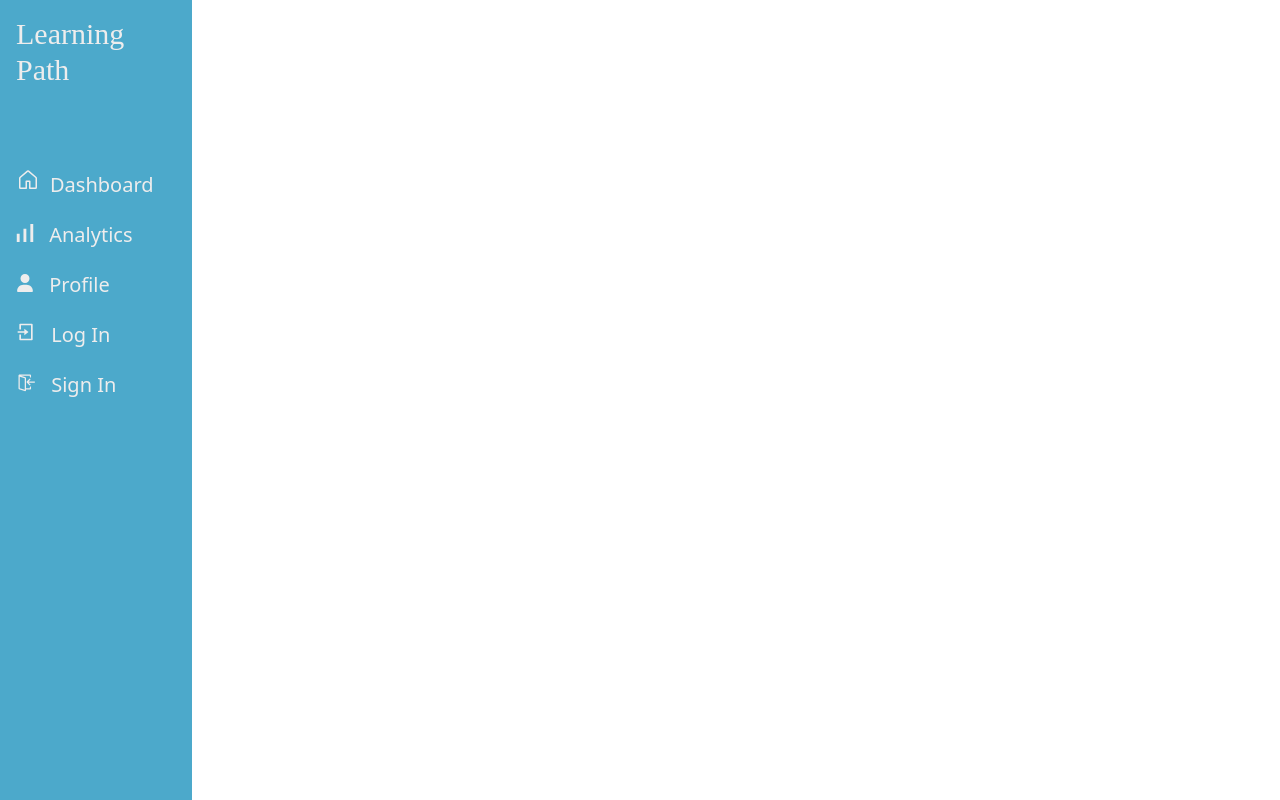
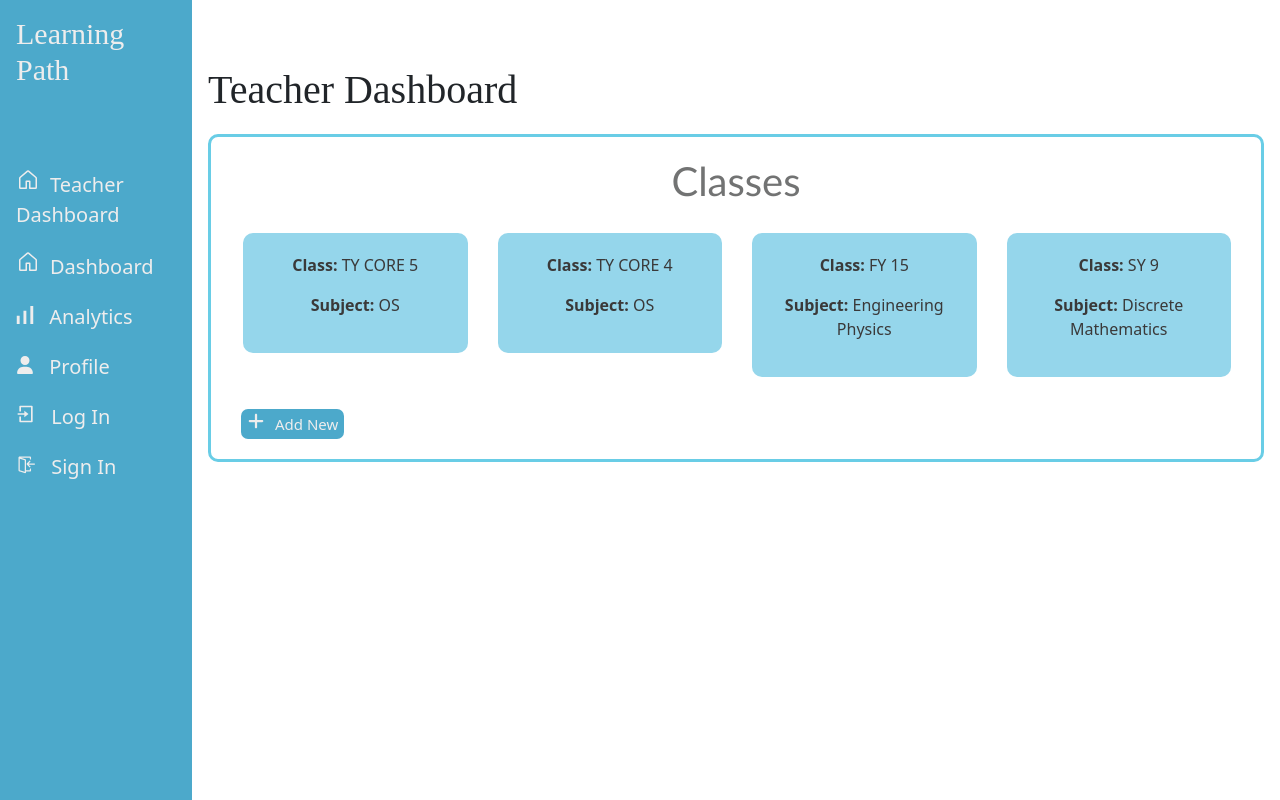
Before and after one commit to akshaypatra/LearningPathDashboard-frontend, a React (Create React App) app: page /teacher in a window 1280 px wide. Built offline with nearby package versions, Linux system fonts and the light colour scheme.

Commit message:
created interface for teacher dashboard

```diff
--- a/src/App.css
+++ b/src/App.css
@@ -86,15 +86,22 @@ margin: 0px;
 
 
 
-/* Teacher Dasboard .js */
+/* student Dasboard .js */
 
 
-.teacher-dashboard-header{
+.student-dashboard-header{
   font-family: cursive;
   font-size: 40px;
   margin-bottom:20px;
 }
-.LearningPathsSection-teacher{
+
+.student-dashboard-class{
+  color: rgb(115, 186, 247);
+  margin-bottom:20px;
+  text-align: center;
+}
+
+.LearningPathsSection-student{
   border: 1px ;
   border-radius: 20px;
   background-color: rgb(240, 237, 237) ;
@@ -116,9 +123,74 @@ margin: 0px;
   cursor:pointer;
 }
 
-.LearningPathsSection-teacher-header{
+.LearningPathsSection-student-header{
      font-family: cursive;
      font-size: 28px;
+}
+
+
+/* Teacher Dashboard.js */
+
+.teacher-dashboard-header{
+  font-family: cursive;
+  font-size: 40px;
+  margin-bottom:20px;
+}
+
+.teacher-subject-section{
+  border: 3px solid rgb(105, 205, 230);
+  padding-top: 20px;
+  border-radius: 10px;
+  padding-bottom: 20px;
+}
+
+.teacher-subject-header{
+  text-align: center;
+  font-family: 'Gill Sans', 'Gill Sans MT', Calibri, 'Trebuchet MS', sans-serif;
+  color: rgb(114, 115, 115);
+}
+
+.teacher-subject-container{
+  display:grid;
+  grid-template-columns: 25% 25% 25% 25%;
+  list-style: none;
+}
+
+.teacher-subject-item{
+
+
+  display: flex;
+  flex-direction: column;
+}
+
+.teacher-subject-item-link{
+  margin-right: 30px;
+  margin-top: 20px;
+  background-color: rgb(149, 214, 235);
+  padding: 20px;
+  text-align: center;
+  border-radius: 10px;
+  text-decoration: none;
+  color: rgb(58, 57, 57);
+}
+
+.teacher-subject-item-link:hover{
+  background-color: rgba(149, 214, 235, 0.78);
+}
+
+.learning-path-create-button{
+  margin-left: 30px;
+}
+
+@media (max-width: 1200px){
+  .teacher-dashboard-header{
+    text-align: center;
+  }
+  .teacher-subject-container{
+    display:flex;
+    flex-direction: column;
+    list-style: none;
+  }
 }
 
 
--- a/src/App.js
+++ b/src/App.js
@@ -1,9 +1,9 @@
 
 import './App.css';
-import TeacherDashboard from './pages/TeacherDashboard';
+import StudentDashboard from './pages/StudentDashboard';
 import NavBar from './components/NavBar';
 import { BrowserRouter,Routes,Route } from 'react-router-dom';
-import AddNewLearningPath from './components/AddNewLearningPath';
+import AddNewLearningPath from './components/TeacherDashboard Components/AddNewLearningPath';
 import { useState } from 'react';
 import Alert from './components/Alert';
 import { LearningPathProvider } from './Context/LearningPathContext';
@@ -11,6 +11,8 @@ import ProfilePage from './pages/ProfilePage';
 import AnalyticsPage from './pages/AnalyticsPage';
 import LoginPage from './pages/LoginPage';
 import SignupPage from './pages/SignupPage';
+import TeacherDashboard from './pages/TeacherDashboard';
+import SubjectWiseLearningPath from './components/TeacherDashboard Components/SubjectWiseLearningPath';
 
 function App() {
 
@@ -38,8 +40,9 @@ function App() {
         <Alert alert={alert}/>
         <LearningPathProvider>
         <Routes>
-
-          <Route path='/'  element={<TeacherDashboard showAlert={showAlert} />}  />
+          <Route path='/teacher'  element={<TeacherDashboard showAlert={showAlert} />}  />
+          <Route path="/learning-path/:classId/:subjectCode/:subject" element={<SubjectWiseLearningPath />} />
+          <Route path='/student'  element={<StudentDashboard showAlert={showAlert} />}  />
           <Route path='/new-learning-path' element={<AddNewLearningPath showAlert={showAlert} />} />
           <Route path='/profile' element={<ProfilePage showAlert={showAlert} />} />
           <Route path='/analytics' element={<AnalyticsPage showAlert={showAlert} />} />
--- a/src/components/NavBar.js
+++ b/src/components/NavBar.js
@@ -11,7 +11,8 @@ export default function NavBar() {
     <div className='navbar'>
         <h1 className='navbar-header'>Learning Path</h1>
         <div className='navbar-links'>
-            <Link to='/' className='navbar-link-dashboard'> <GoHome size={24}  className='react-icons' />Dashboard</Link>
+            <Link to='/teacher' className='navbar-link-dashboard'> <GoHome size={24}  className='react-icons' />Teacher Dashboard</Link>
+            <Link to='/student' className='navbar-link-dashboard'> <GoHome size={24}  className='react-icons' />Dashboard</Link>
             <Link to='/analytics' className='navbar-link-dashboard'> <SiSimpleanalytics size={18}  className='react-icons' /> Analytics</Link>
             <Link to='/profile' className='navbar-link-dashboard'> <FaUser size={18}  className='react-icons' /> Profile</Link>
             <Link to='/login' className='navbar-link-dashboard'><RiLoginBoxLine className='react-icons'   />   Log In</Link>
--- a/src/components/AddNewLearningPath.js
+++ b/src/components/TeacherDashboard Components/AddNewLearningPath.js
@@ -1,13 +1,17 @@
 import React, { useState,useContext } from 'react';
 import { TextField, Button, Typography, Paper, Grid2 } from '@mui/material';
 import LearningPathComponent from './LearningPathComponent'; // Import the learning path component
-import { LearningPathContext } from '../Context/LearningPathContext';
+import { LearningPathContext } from '../../Context/LearningPathContext';
 
 export default function AddNewLearningPath(props) {
+  const [className,setClassName]=useState('TY CORE 5');
+  const [classID,setClassID]=useState('TYCORE5');
+  const [subjectName, setSubjectName] = useState("Computer Science");
+  const [subjectCode, setSubjectCode] = useState("21BTCS0016");
   const [unitNumber, setUnitNumber] = useState(1);
   const [generateLearningPath, setGenerateLearningPath] = useState(false);
   const [unitName, setUnitName] = useState("");
-  const [subjectName, setSubjectName] = useState("Computer Science");
+
   const [topics, setTopics] = useState([{ topicName: "", day: 1 }]);
   const [units, setUnits] = useState([]);
   const [globalDay, setGlobalDay] = useState(1);
@@ -32,7 +36,10 @@ export default function AddNewLearningPath(props) {
   const generatePath = () => {
     const newLearningPath = {
       learningPathId: String(learningPaths.length + 1),  // Assign a unique ID based on the current number of paths
+      classID,
+      className,
       subjectName,
+      subjectCode,
       learningPath: [...units],
     };
 
@@ -66,6 +73,7 @@ export default function AddNewLearningPath(props) {
 
   const finalData = {
     subjectName,
+    className,
     units
   };
 
@@ -75,12 +83,46 @@ export default function AddNewLearningPath(props) {
     <Paper elevation={3} style={{ padding: '20px', maxWidth: '600px', margin: 'auto' }}>
       <Typography variant="h4" gutterBottom>Add New Learning Path</Typography>
       <form onSubmit={handleSubmit}>
+
+
+      <TextField
+          label="Class Name"
+          variant="outlined"
+          fullWidth
+          value={className}
+          onChange={(e) => setClassName(e.target.value)}
+          required
+          margin="normal"
+        />
+
+      <TextField
+          label="Class ID"
+          variant="outlined"
+          fullWidth
+          value={classID}
+          onChange={(e) => setClassID(e.target.value)}
+          required
+          margin="normal"
+        />
+
+
         <TextField
           label="Subject Name"
           variant="outlined"
           fullWidth
           value={subjectName}
           onChange={(e) => setSubjectName(e.target.value)}
+          required
+          margin="normal"
+        />
+
+
+      <TextField
+          label="Subject Code"
+          variant="outlined"
+          fullWidth
+          value={subjectCode}
+          onChange={(e) => setSubjectCode(e.target.value)}
           required
           margin="normal"
         />
--- a/src/components/LearningPathComponent.js
+++ b/src/components/TeacherDashboard Components/LearningPathComponent.js
@@ -28,6 +28,9 @@ const LearningPathComponent = ({ learningData }) => {
   return (
     <Container className='learning-path'>
       <Typography variant="h4" gutterBottom >
+        {learningData.className}
+      </Typography>
+      <Typography variant="h4" gutterBottom >
         {learningData.subjectName}
       </Typography>
       <Grid2 container spacing={3}  >
--- a/src/components/LearningPathViewer.js
+++ b/src/components/TeacherDashboard Components/LearningPathViewer.js
@@ -1,8 +1,10 @@
  // eslint-disable-next-line
 import React, { useContext,useState,useEffect } from 'react';
  // eslint-disable-next-line
-import { LearningPathContext } from '../Context/LearningPathContext';
-import sampleLearningPaths from '../SampleData/sampleLearningPaths';
+import { LearningPathContext } from '../../Context/LearningPathContext';
+
+import sampleLearningPaths from '../../SampleData/sampleLearningPaths';
+
 
 const LearningPathViewer = () => {
 //   const { learningPaths } = useContext(LearningPathContext);
--- /dev/null
+++ b/src/components/TeacherDashboard Components/SubjectWiseLearningPath.js
@@ -0,0 +1,16 @@
+import React from 'react'
+import { useParams } from 'react-router-dom';
+
+
+export default function SubjectWiseLearningPath() {
+    const { classId, subjectCode,subject } = useParams();
+
+    return (
+      <div>
+        <h1 className='teacher-dashboard-header' >Teacher Dashboard</h1>
+        <h2>Learning Path for Class {classId} - {subjectCode}</h2>
+        {/* Add details of the learning path here */}
+        <p>Here you can display the learning path content for {subject} in class {classId}.</p>
+      </div>
+    );
+}
--- a/src/pages/SignupPage.js
+++ b/src/pages/SignupPage.js
@@ -1,5 +1,5 @@
 import React, { useState } from "react";
-import { Box, Button, FormControl, InputLabel, MenuItem, Select, Typography } from "@mui/material";
+import { Box, FormControl, InputLabel, MenuItem, Select, Typography } from "@mui/material";
 import StudentForm from "../components/StudentForm";
 import TeacherForm from "../components/TeacherForm";
 
--- /dev/null
+++ b/src/pages/StudentDashboard.js
@@ -0,0 +1,25 @@
+import React from 'react'
+
+import LearningPathViewer from '../components/TeacherDashboard Components/LearningPathViewer';
+
+export default function StudentDashboard() {
+
+
+
+
+  return (
+    <div>
+        <h1 className='student-dashboard-header'>Student Dashboard</h1>
+
+        <section className='LearningPathsSection-student'>
+            <h2 className='student-dashboard-class' > TY CORE 5</h2>
+            <LearningPathViewer/>
+            <br></br>
+
+
+        </section>
+
+
+    </div>
+  )
+}
--- a/src/pages/TeacherDashboard.js
+++ b/src/pages/TeacherDashboard.js
@@ -1,25 +1,71 @@
-import React from 'react'
-import { useNavigate } from 'react-router-dom';
+import React, { useState, useEffect } from 'react'
+import { Link,useNavigate } from 'react-router-dom';
 import { FaPlus } from "react-icons/fa6";
-import LearningPathViewer from '../components/LearningPathViewer';
 
 export default function TeacherDashboard() {
+
+    const [classSubjects, setClassSubjects] = useState([]);
+    const [loading, setLoading] = useState(true);
+
+
     const navigate=useNavigate();
     const goToAddLearningPathPage=()=>{
-        navigate("/new-learning-path");
-    }
+            navigate("/new-learning-path");
+        }
+
+    useEffect(() => {
+
+
+
+
+
+        // Simulating an API call with static sample data
+        const fetchClassesAndSubjects = () => {
+
+        const sampleData = [
+            { class: 'TY CORE 5 ',classID:'TYCORE5', subject: 'OS' ,subjectCode:'21BTCS01' },
+            { class: 'TY CORE 4',classID:'TYCORE4', subject: 'OS',subjectCode:'21BTCS01' },
+            { class: 'FY 15',classID:'FY15', subject: 'Engineering Physics',subjectCode:'21BTCS010' },
+            { class: 'SY 9',classID:'SY9', subject: 'Discrete Mathematics',subjectCode:'21BTCS0111' }
+        ];
+
+        // Setting data with a delay to simulate loading
+        setTimeout(() => {
+            setClassSubjects(sampleData);
+            setLoading(false);
+        }, 1000); // Adjust delay as needed
+        };
+
+        fetchClassesAndSubjects();
+    }, []);
+
+    if (loading) return <p>Loading...</p>;
+
   return (
     <div>
-        <h1 className='teacher-dashboard-header'>Dashboard</h1>
-        <section className='LearningPathsSection-teacher'>
-            <h3 className='LearningPathsSection-teacher-header'>Your Learning Paths</h3>
-            <LearningPathViewer/>
-            <br></br>
+        <h1 className='teacher-dashboard-header' >Teacher Dashboard</h1>
+        <section className='teacher-subject-section'>
 
-         <button onClick={goToAddLearningPathPage} className='learning-path-create-button'><FaPlus size={18}  className='react-icons' />Add New</button>
-        </section>
+            <h1 className='teacher-subject-header'>Classes</h1>
+
+            {classSubjects.length > 0 ? (
+            <ul className='teacher-subject-container' >
+            {classSubjects.map((item, index) => (
+                <li className='teacher-subject-item' key={index}>
+                <Link className='teacher-subject-item-link' to={`/learning-path/${item.classID}/${item.subjectCode}/${item.subject}`}>
+                     <p><strong>Class:</strong> {item.class} </p>
+                     <p><strong>Subject:</strong> {item.subject}</p>
+                </Link>
+                </li>
+            ))}
+            </ul>
+        ) : (
+            <p>No classes or subjects found.</p>
+        )}
 
 
+        <button onClick={goToAddLearningPathPage} className='learning-path-create-button'><FaPlus size={18}  className='react-icons' />Add New</button>
+        </section>
     </div>
   )
 }
```
